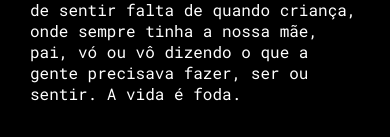
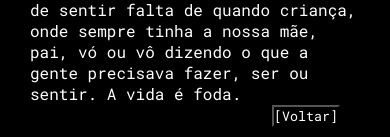
Before and after one commit to whoxer/whoxer.github.io, a PHP site: page /bla_bla_bla/futuro.html in a window 390 px wide. Shown: the part 880-1017 px from the top of the page. Before the commit the page ends 981 px from the top, so only its background shows below. Run offline with PHP 8.4, Linux system fonts and the light colour scheme.

Commit message:
Botão voltar versão mobile

```diff
--- a/css/post.css
+++ b/css/post.css
@@ -71,14 +71,16 @@
         text-align: right;
         padding-bottom: 5px;
     }
-       .post {
+    .post {
         text-align: left;
         margin-top: 10px;
         margin-left: 30px;
         margin-right: 30px;
    }
    .back-button {
-         display: none;
+        float: inline-end;
+        margin-right: 50px;
+        margin-bottom: 10px;
    }
    .citestyle {
       background-color: gray;
```
